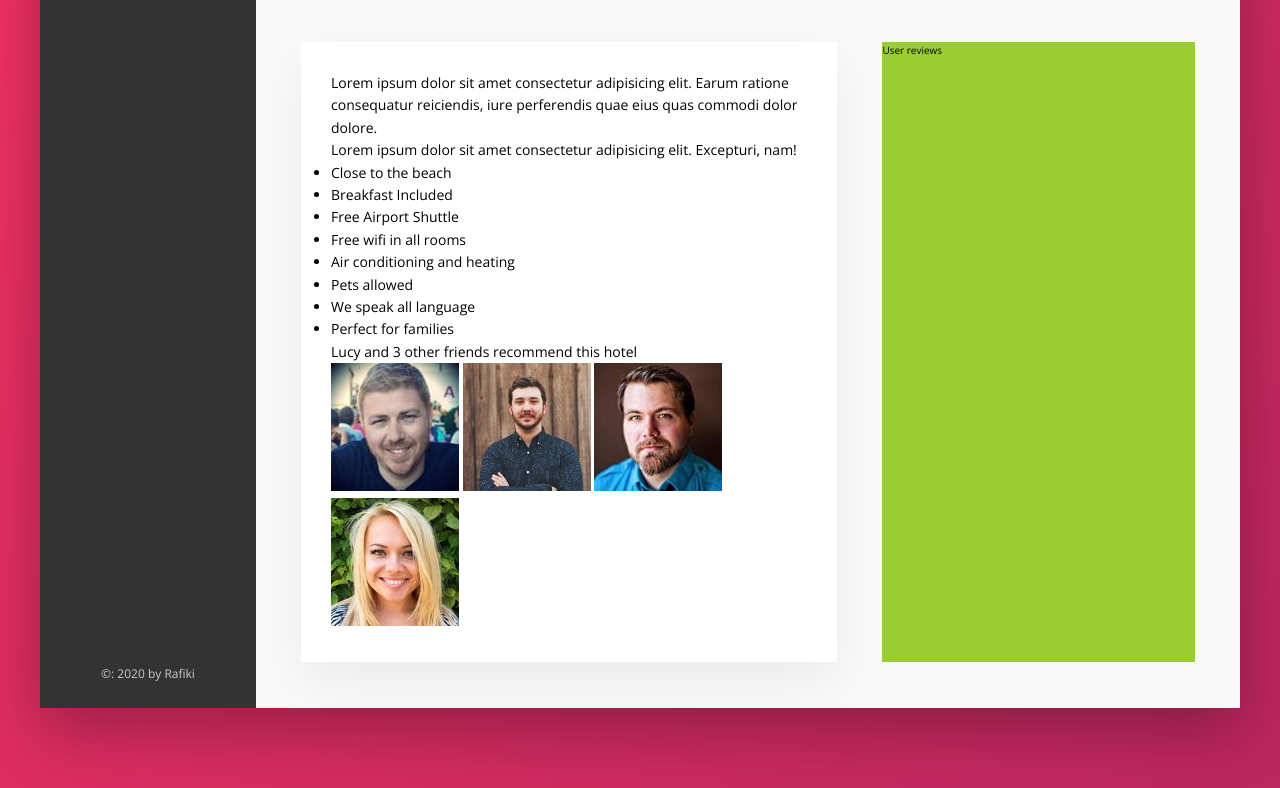
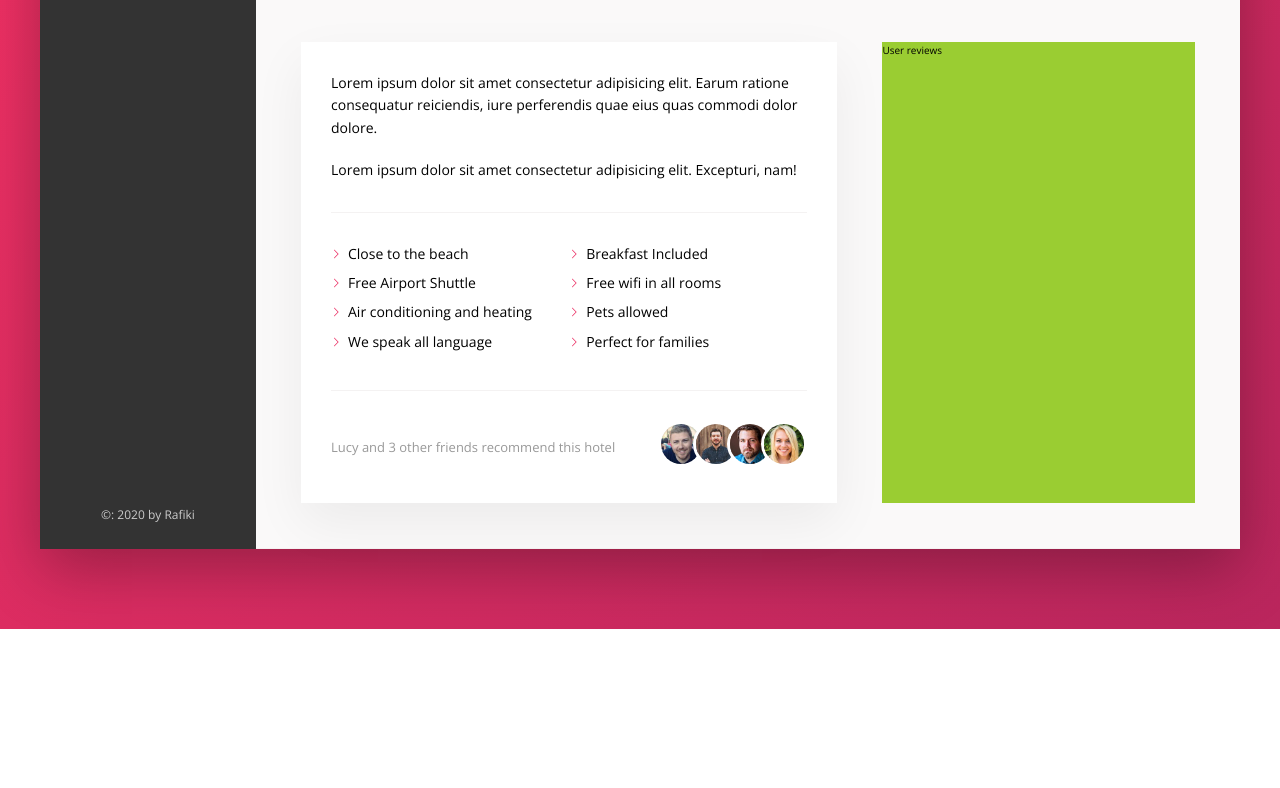
Before and after one commit to fakhrirafiki/pemesanan-hotel, a website: page index.html in a window 1280 px wide. Shown: the part 605-1393 px from the top of the page. After the commit the page ends 1234 px from the top, so only its background shows below. Drawn offline with nearby package versions, Linux system fonts and the light colour scheme.

Commit message:
Building the Description Section - Part 2

```diff
--- a/sass/_components.scss
+++ b/sass/_components.scss
@@ -308,3 +308,79 @@
         box-shadow: none;
     }
 }
+
+////////////////////////////////////
+// PARAGRAPH
+.paragraph:not(:last-of-type) {
+    margin-bottom: 2rem;
+}
+
+////////////////////////////////////
+// LIST
+.list {
+    list-style: none;
+    margin: 3rem 0;
+    padding: 3rem 0;
+    border-top: var(--line);
+    border-bottom: var(--line);
+
+    display: flex;
+    flex-wrap: wrap;
+
+    &__item {
+        flex: 0 0 50%;
+        margin-bottom: 0.7rem;
+    }
+
+    &__item::before {
+        content: "";
+        display: inline-block;
+        height: 1rem;
+        width: 1rem;
+        margin-right: 0.7rem;
+
+        // Older browsers
+        background-image: url(../img/chevron-thin-right.svg);
+        background-size: cover;
+
+        //Newer browsers - masks
+        @supports (-webkit-mask-image: url()) or (mask-image: url()) {
+            background-color: var(--color-primary);
+            -webkit-mask-image: url(../img/chevron-thin-right.svg);
+            -webkit-mask-size: cover;
+            mask-image: url(../img/chevron-thin-right.svg);
+            mask-size: cover;
+            background-image: none;
+        }
+    }
+}
+
+////////////////////////////////////
+// RECOMMEND
+
+.recommend {
+    font-size: 1.3rem;
+    color: var(--color-grey-dark-3);
+
+    display: flex;
+    align-items: center;
+
+    &__count {
+        margin-right: auto;
+    }
+
+    &__friends {
+    }
+
+    &__photo {
+        box-sizing: content-box;
+        height: 4rem;
+        width: 4rem;
+        border-radius: 50%;
+        border: 3px solid #fff;
+
+        &:not(:last-child) {
+            margin-right: -1.5rem;
+        }
+    }
+}
```
Also changed, not shown: css/main.css, 1 other file.
